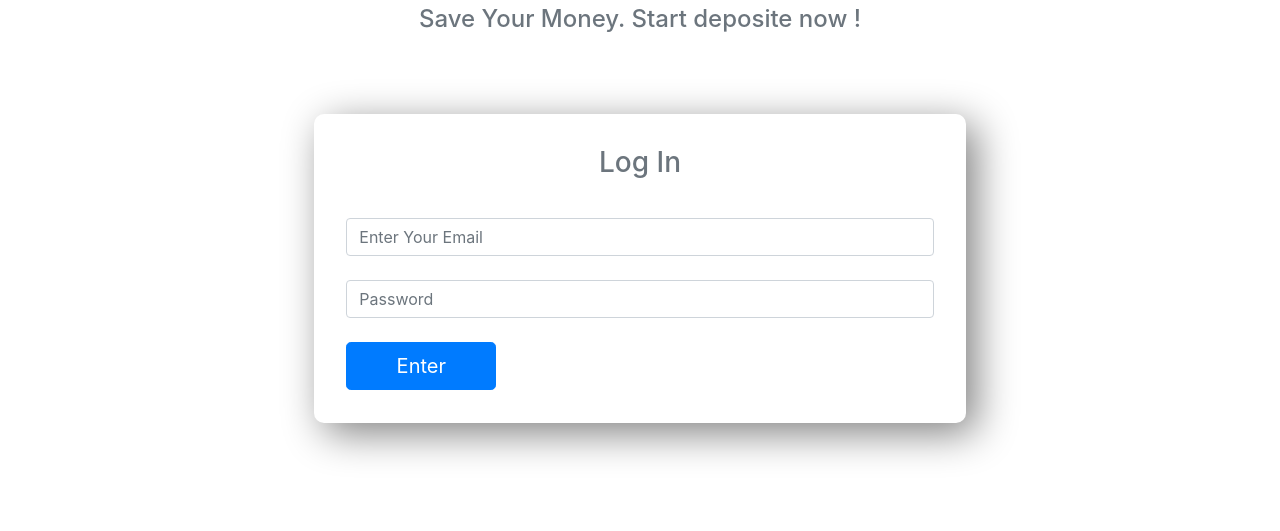
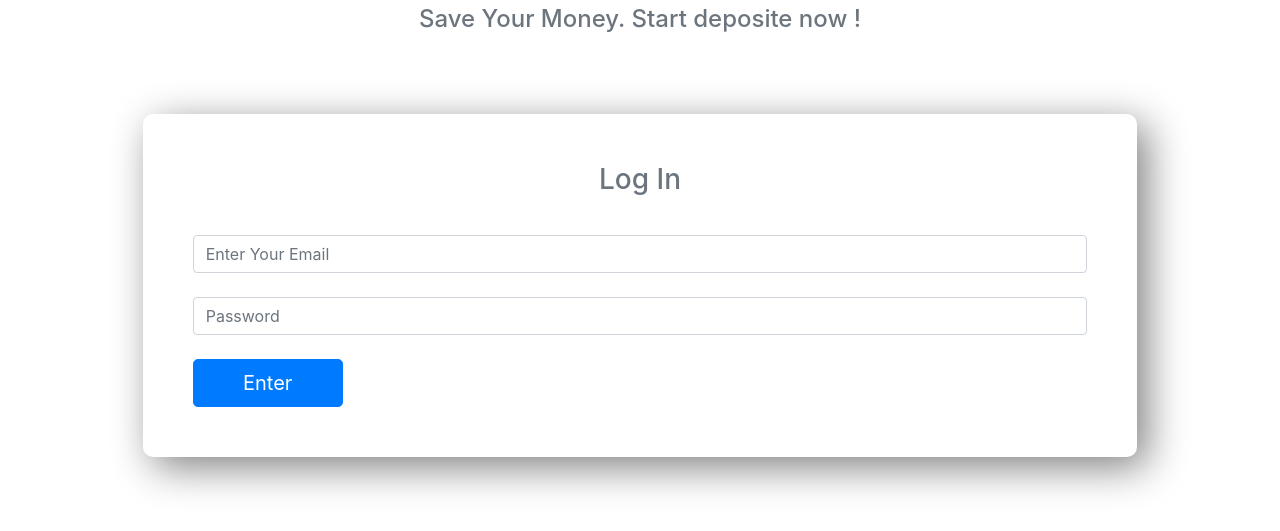
Before and after one commit to abu-syeed/sm-TrustBank-login, a plain HTML site: page index.html in a window 1280 px wide. Shown: the part 115-646 px from the top of the page. Drawn offline with nearby package versions, Linux system fonts and the light colour scheme.

Commit message:
Update index.html

```diff
--- a/index.html
+++ b/index.html
@@ -13,7 +13,7 @@
 <body>
 	<div class="container h-100">
 		<div class="row align-items-center h-100">
-			<div class="col-8 mx-auto">
+			<div class="col-12 mx-auto">
 				<div id="loginArea">
 					<h1 class="text-center text-primary">Welcome to SM Trust-Bank</h1>
 					<h4 class="text-center text-secondary">Save Your Money. Start deposite  now !</h4>
```
